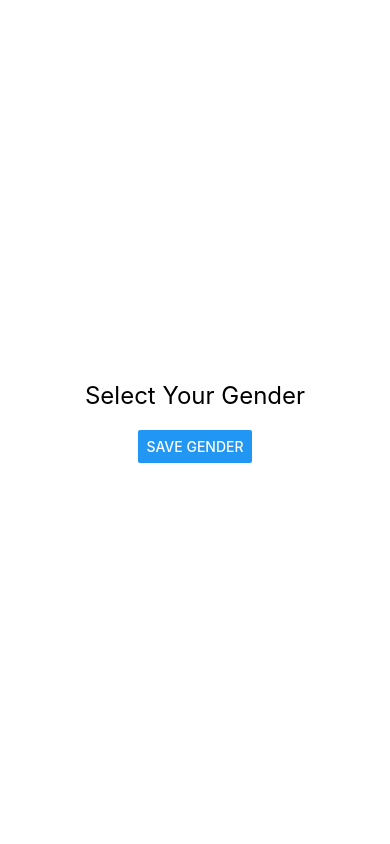
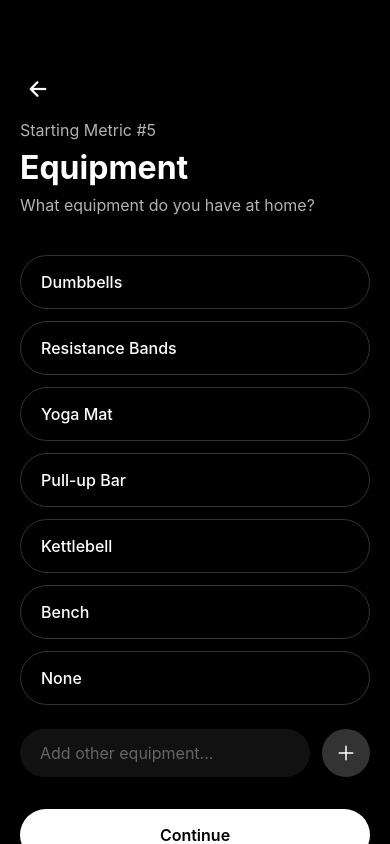
Before and after one commit to finleyparker/hustlemuscle, a React Native app: screen /Equipment in a window 390 px wide. Built offline with nearby package versions, Linux system fonts and the light colour scheme.

Commit message:
On-boarding screens complete: Firebase connection/auth faulty

```diff
--- a/App.js
+++ b/App.js
@@ -7,16 +7,17 @@ import WorkoutLogScreen from './screens/WorkoutLogScreen';
 import AuthScreen from './screens/AuthScreen';
 import HomeScreen from './screens/HomeScreen';
 import Gender from './screens/Gender';
-
+import EquipmentScreen from './screens/EquipmentScreen';
 
 const Stack = createNativeStackNavigator();
 
 export default function App() {
   return (
     <NavigationContainer>
-      <Stack.Navigator initialRouteName="Gender">
+      <Stack.Navigator initialRouteName="Login">
         <Stack.Screen name="Login" component={AuthScreen} options={{ headerShown: false }} />
         <Stack.Screen name="Gender" component={Gender} options={{ headerShown: false }} />
+        <Stack.Screen name="Equipment" component={EquipmentScreen} options={{ headerShown: false }} />
         <Stack.Screen name="Home" component={HomeScreen} options={{ headerShown: false }} />
         <Stack.Screen name="Sessions" component={SessionListScreen} />
         <Stack.Screen name="WorkoutLog" component={WorkoutLogScreen} />
--- /dev/null
+++ b/screens/EquipmentScreen.js
@@ -0,0 +1,255 @@
+import React, { useState } from 'react';
+import {
+  View,
+  Text,
+  StyleSheet,
+  TouchableOpacity,
+  SafeAreaView,
+  ScrollView,
+  TextInput,
+} from 'react-native';
+import { Ionicons } from '@expo/vector-icons';
+import { db, auth } from '../database/firebase';
+import { doc, setDoc } from 'firebase/firestore';
+
+const COMMON_EQUIPMENT = [
+  'Dumbbells',
+  'Resistance Bands',
+  'Yoga Mat',
+  'Pull-up Bar',
+  'Kettlebell',
+  'Bench',
+  'None',
+];
+
+const EquipmentScreen = ({ navigation }) => {
+  const [selectedEquipment, setSelectedEquipment] = useState([]);
+  const [customEquipment, setCustomEquipment] = useState('');
+  const [customEquipmentList, setCustomEquipmentList] = useState([]);
+
+  const toggleEquipment = (item) => {
+    setSelectedEquipment(prev => {
+      if (prev.includes(item)) {
+        return prev.filter(i => i !== item);
+      } else {
+        return [...prev, item];
+      }
+    });
+  };
+
+  const addCustomEquipment = () => {
+    if (customEquipment.trim() && !customEquipmentList.includes(customEquipment.trim())) {
+      setCustomEquipmentList(prev => [...prev, customEquipment.trim()]);
+      setSelectedEquipment(prev => [...prev, customEquipment.trim()]);
+      setCustomEquipment('');
+    }
+  };
+
+  const handleSave = async () => {
+    try {
+      const userId = auth.currentUser?.uid;
+      if (!userId) {
+        console.error('No user is signed in');
+        return;
+      }
+
+      await setDoc(doc(db, 'UserDetails', userId), {
+        Equipment: selectedEquipment
+      }, { merge: true });
+
+      // Navigate to Home screen after a short delay
+      setTimeout(() => {
+        navigation.navigate('Home');
+      }, 300);
+    } catch (error) {
+      console.error('Error saving equipment:', error);
+    }
+  };
+
+  const EquipmentButton = ({ item, isSelected }) => (
+    <TouchableOpacity
+      style={[
+        styles.equipmentButton,
+        isSelected && styles.selectedEquipmentButton,
+      ]}
+      onPress={() => toggleEquipment(item)}
+    >
+      <Text style={[
+        styles.equipmentButtonText,
+        isSelected && styles.selectedEquipmentButtonText,
+      ]}>
+        {item}
+      </Text>
+      {isSelected && (
+        <Ionicons
+          name="checkmark"
+          size={20}
+          color="#000000"
+          style={styles.checkmark}
+        />
+      )}
+    </TouchableOpacity>
+  );
+
+  return (
+    <SafeAreaView style={styles.container}>
+      <TouchableOpacity
+        style={styles.backButton}
+        onPress={() => navigation.goBack()}
+      >
+        <Ionicons name="arrow-back" size={24} color="#FFFFFF" />
+      </TouchableOpacity>
+
+      <ScrollView style={styles.contentContainer}>
+        <Text style={styles.metricText}>Starting Metric #5</Text>
+        <Text style={styles.titleText}>Equipment</Text>
+        <Text style={styles.subtitleText}>What equipment do you have at home?</Text>
+
+        <View style={styles.equipmentContainer}>
+          {COMMON_EQUIPMENT.map((item) => (
+            <EquipmentButton
+              key={item}
+              item={item}
+              isSelected={selectedEquipment.includes(item)}
+            />
+          ))}
+
+          {customEquipmentList.map((item) => (
+            <EquipmentButton
+              key={item}
+              item={item}
+              isSelected={selectedEquipment.includes(item)}
+            />
+          ))}
+        </View>
+
+        <View style={styles.customEquipmentContainer}>
+          <TextInput
+            style={styles.input}
+            placeholder="Add other equipment..."
+            placeholderTextColor="#666666"
+            value={customEquipment}
+            onChangeText={setCustomEquipment}
+            onSubmitEditing={addCustomEquipment}
+          />
+          <TouchableOpacity
+            style={styles.addButton}
+            onPress={addCustomEquipment}
+          >
+            <Ionicons name="add" size={24} color="#FFFFFF" />
+          </TouchableOpacity>
+        </View>
+
+        <TouchableOpacity
+          style={styles.continueButton}
+          onPress={handleSave}
+        >
+          <Text style={styles.continueButtonText}>Continue</Text>
+        </TouchableOpacity>
+      </ScrollView>
+    </SafeAreaView>
+  );
+};
+
+const styles = StyleSheet.create({
+  container: {
+    flex: 1,
+    backgroundColor: '#000000',
+  },
+  backButton: {
+    padding: 16,
+    position: 'absolute',
+    top: 60,
+    left: 10,
+    zIndex: 1,
+  },
+  contentContainer: {
+    flex: 1,
+    paddingHorizontal: 20,
+    paddingTop: 120,
+  },
+  metricText: {
+    color: '#FFFFFF',
+    fontSize: 16,
+    marginBottom: 8,
+    opacity: 0.7,
+  },
+  titleText: {
+    color: '#FFFFFF',
+    fontSize: 32,
+    fontWeight: 'bold',
+    marginBottom: 8,
+  },
+  subtitleText: {
+    color: '#FFFFFF',
+    fontSize: 16,
+    marginBottom: 40,
+    opacity: 0.7,
+  },
+  equipmentContainer: {
+    gap: 12,
+    marginBottom: 24,
+  },
+  equipmentButton: {
+    backgroundColor: 'transparent',
+    borderRadius: 30,
+    paddingVertical: 16,
+    paddingHorizontal: 20,
+    borderWidth: 1,
+    borderColor: '#333333',
+    flexDirection: 'row',
+    alignItems: 'center',
+    justifyContent: 'space-between',
+  },
+  selectedEquipmentButton: {
+    backgroundColor: '#FFFFFF',
+    borderColor: '#FFFFFF',
+  },
+  equipmentButtonText: {
+    color: '#FFFFFF',
+    fontSize: 16,
+    fontWeight: '500',
+  },
+  selectedEquipmentButtonText: {
+    color: '#000000',
+  },
+  checkmark: {
+    marginLeft: 8,
+  },
+  customEquipmentContainer: {
+    flexDirection: 'row',
+    gap: 12,
+    marginBottom: 32,
+  },
+  input: {
+    flex: 1,
+    backgroundColor: '#111111',
+    borderRadius: 30,
+    paddingVertical: 12,
+    paddingHorizontal: 20,
+    color: '#FFFFFF',
+    fontSize: 16,
+  },
+  addButton: {
+    backgroundColor: '#333333',
+    borderRadius: 30,
+    width: 48,
+    height: 48,
+    alignItems: 'center',
+    justifyContent: 'center',
+  },
+  continueButton: {
+    backgroundColor: '#FFFFFF',
+    borderRadius: 30,
+    paddingVertical: 16,
+    alignItems: 'center',
+    marginBottom: 32,
+  },
+  continueButtonText: {
+    color: '#000000',
+    fontSize: 16,
+    fontWeight: '600',
+  },
+});
+
+export default EquipmentScreen;
--- a/screens/Gender.js
+++ b/screens/Gender.js
@@ -4,11 +4,15 @@ import { doc, setDoc } from 'firebase/firestore';
 import { db } from '../database/firebase';  // adjust if needed
 import { updateGender } from '../database/UserDB';
 
-const Gender = () => {
+const Gender = ({ navigation }) => {
   const handleSaveGender = async () => {
     try {
       await updateGender('transfemale');  // pass whatever gender you want to save
       Alert.alert('Success', 'Gender updated successfully!');
+      // Navigate to Equipment screen after success
+      setTimeout(() => {
+        navigation.navigate('Equipment');
+      }, 300);
     } catch (error) {
       Alert.alert('Error', 'There was a problem updating gender.');
     }
```
Also changed, not shown: screens/GenderScreen.js (added, +148 -0 lines).
